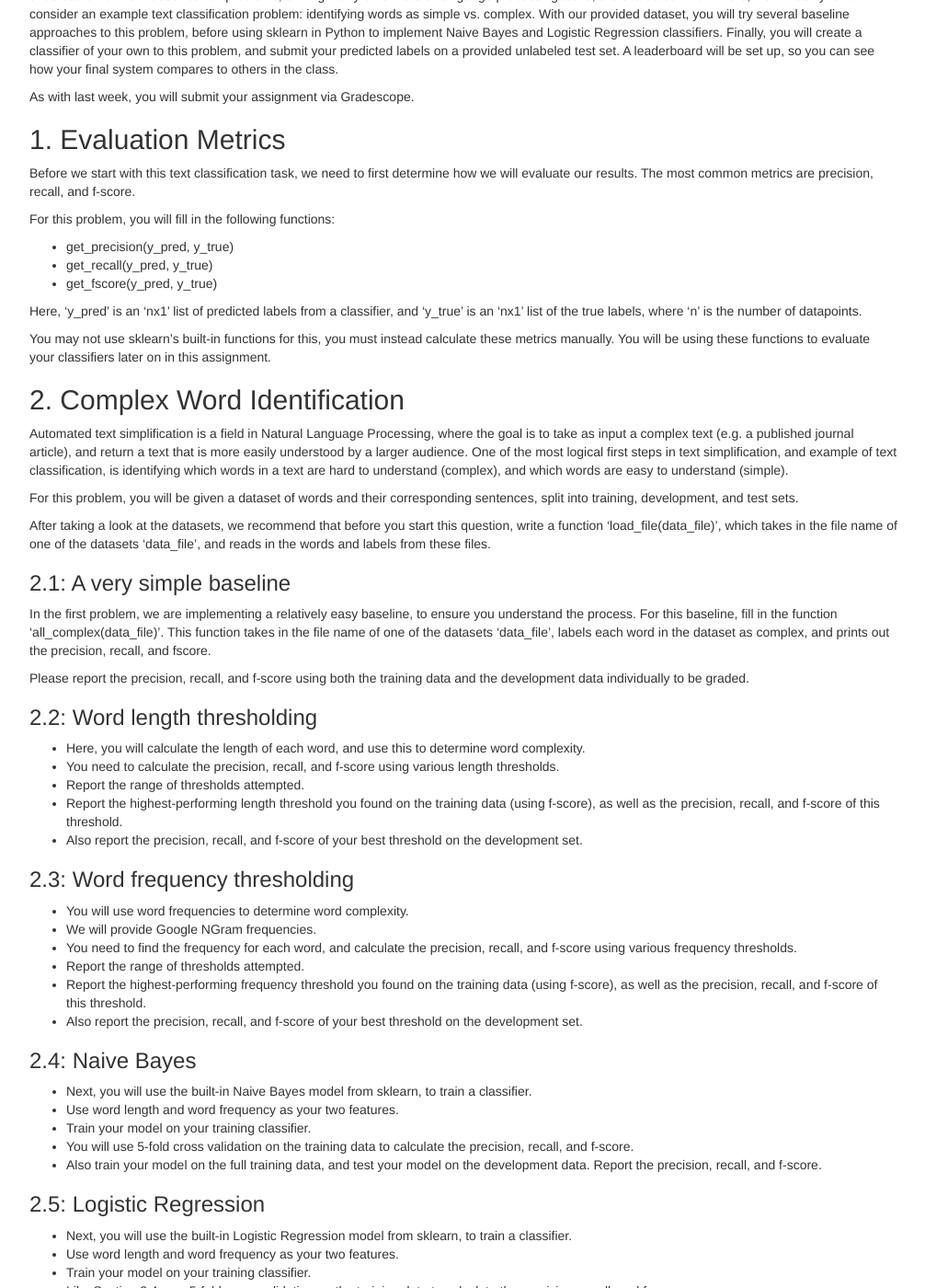
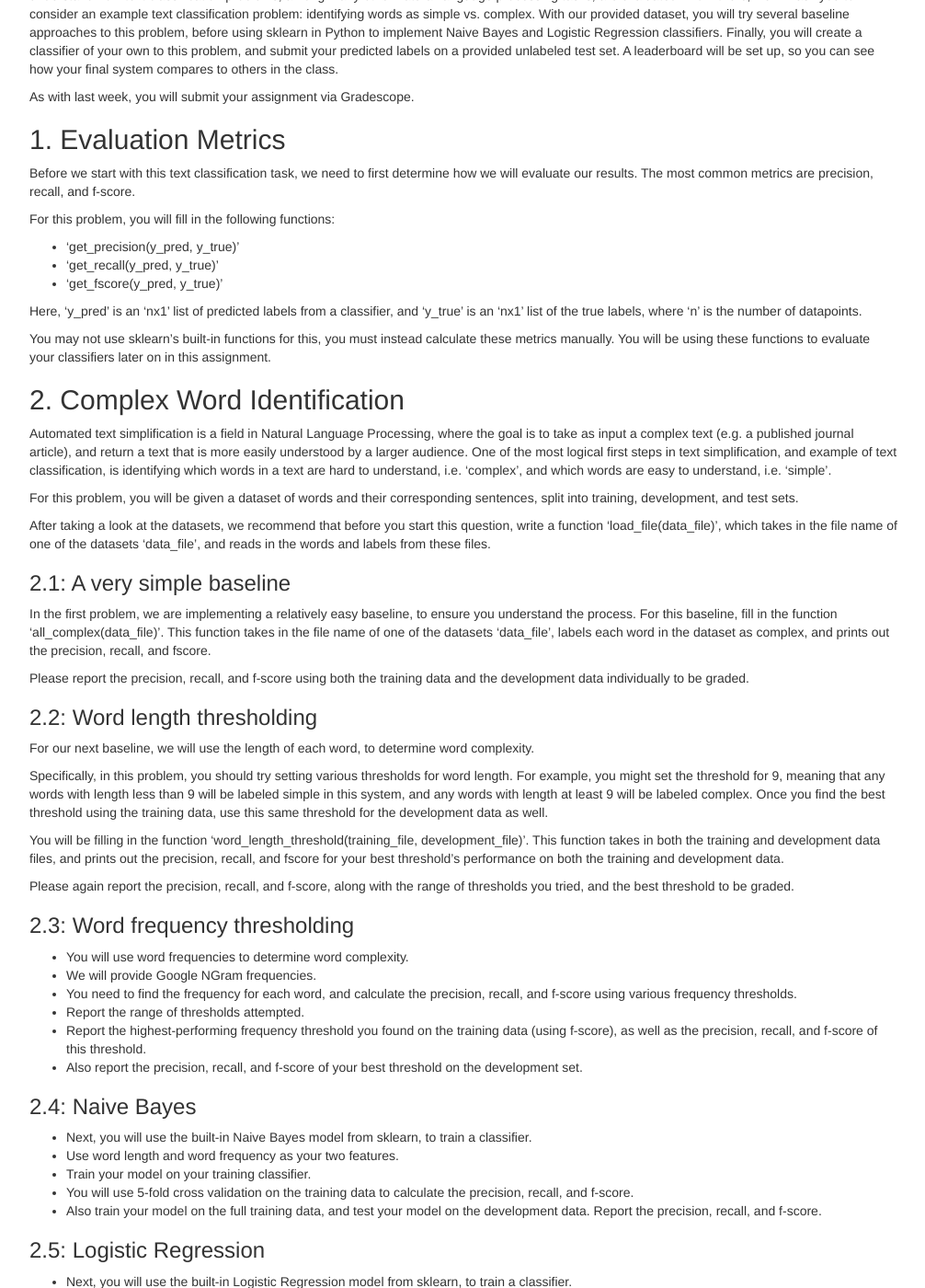
Before and after one commit to computational-linguistics-class/computational-linguistics-class.github.io, a Jekyll site: the page built from assignment2.md, in a window 1280 px wide and 1400 px high, scrolled down 392 px. Shown: the whole window at 92% size, without its empty margins (233-1239 px from the left). Built offline with Jekyll 4.4.1, drawn with Linux system fonts in a browser that asks for light colours; nearby versions of some CDN libraries; a script that is not in the unit is left out.

Commit message:
Question 2.2
Filled in description of Question 2.2.

```diff
--- a/assignment2.md
+++ b/assignment2.md
@@ -40,9 +40,9 @@ Before we start with this text classification task, we need to first determine h
 
 For this problem, you will fill in the following functions:
 
-- get_precision(y_pred, y_true)
-- get_recall(y_pred, y_true)
-- get_fscore(y_pred, y_true)
+- 'get_precision(y_pred, y_true)'
+- 'get_recall(y_pred, y_true)'
+- 'get_fscore(y_pred, y_true)'
 
 Here, 'y_pred' is an 'nx1' list of predicted labels from a classifier, and 'y_true' is an 'nx1' list of the true labels, where 'n' is the number of datapoints.
 
@@ -50,7 +50,7 @@ You may not use sklearn's built-in functions for this, you must instead calculat
 
 ## 2. Complex Word Identification
 
-Automated text simplification is a field in Natural Language Processing, where the goal is to take as input a complex text (e.g. a published journal article), and return a text that is more easily understood by a larger audience. One of the most logical first steps in text simplification, and example of text classification, is identifying which words in a text are hard to understand (complex), and which words are easy to understand (simple).
+Automated text simplification is a field in Natural Language Processing, where the goal is to take as input a complex text (e.g. a published journal article), and return a text that is more easily understood by a larger audience. One of the most logical first steps in text simplification, and example of text classification, is identifying which words in a text are hard to understand, i.e. 'complex', and which words are easy to understand, i.e. 'simple'.
 
 For this problem, you will be given a dataset of words and their corresponding sentences, split into training, development, and test sets.
 
@@ -64,11 +64,14 @@ Please report the precision, recall, and f-score using both the training data an
 
 ### 2.2: Word length thresholding
 
-- Here, you will calculate the length of each word, and use this to determine word complexity.
-- You need to calculate the precision, recall, and f-score using various length thresholds.
-- Report the range of thresholds attempted.
-- Report the highest-performing length threshold you found on the training data (using f-score), as well as the precision, recall, and f-score of this threshold.
-- Also report the precision, recall, and f-score of your best threshold on the development set.
+For our next baseline, we will use the length of each word, to determine word complexity.
+
+Specifically, in this problem, you should try setting various thresholds for word length. For example, you might set the threshold for 9, meaning that any words with length less than 9 will be labeled simple in this system, and any words with length at least 9 will be labeled complex. Once you find the best threshold using the training data, use this same threshold for the development data as well.
+
+You will be filling in the function 'word_length_threshold(training_file, development_file)'. This function takes in both the training and development data files, and prints out the precision, recall, and fscore for your best threshold's performance on both the training and development data.
+
+Please again report the precision, recall, and f-score, along with the range of thresholds you tried, and the best threshold to be graded.
+
 
 ### 2.3: Word frequency thresholding
 
```
